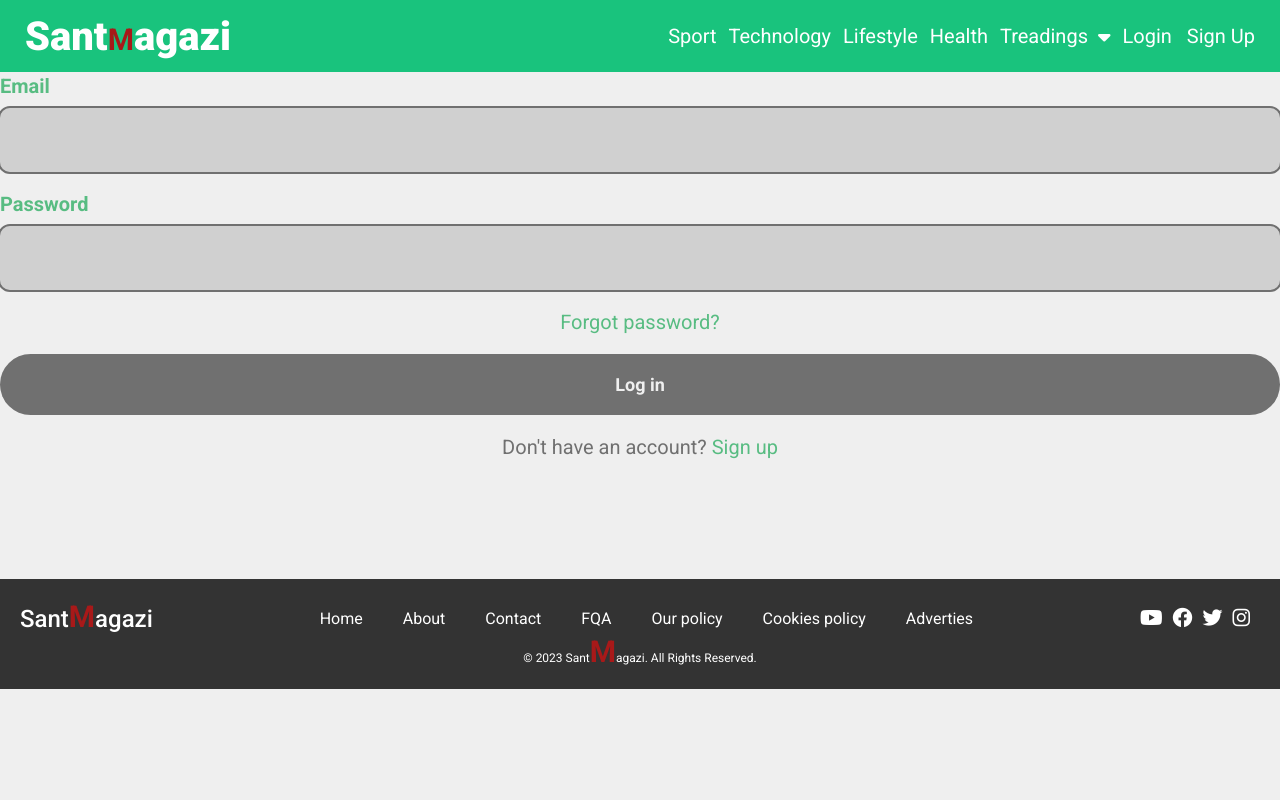
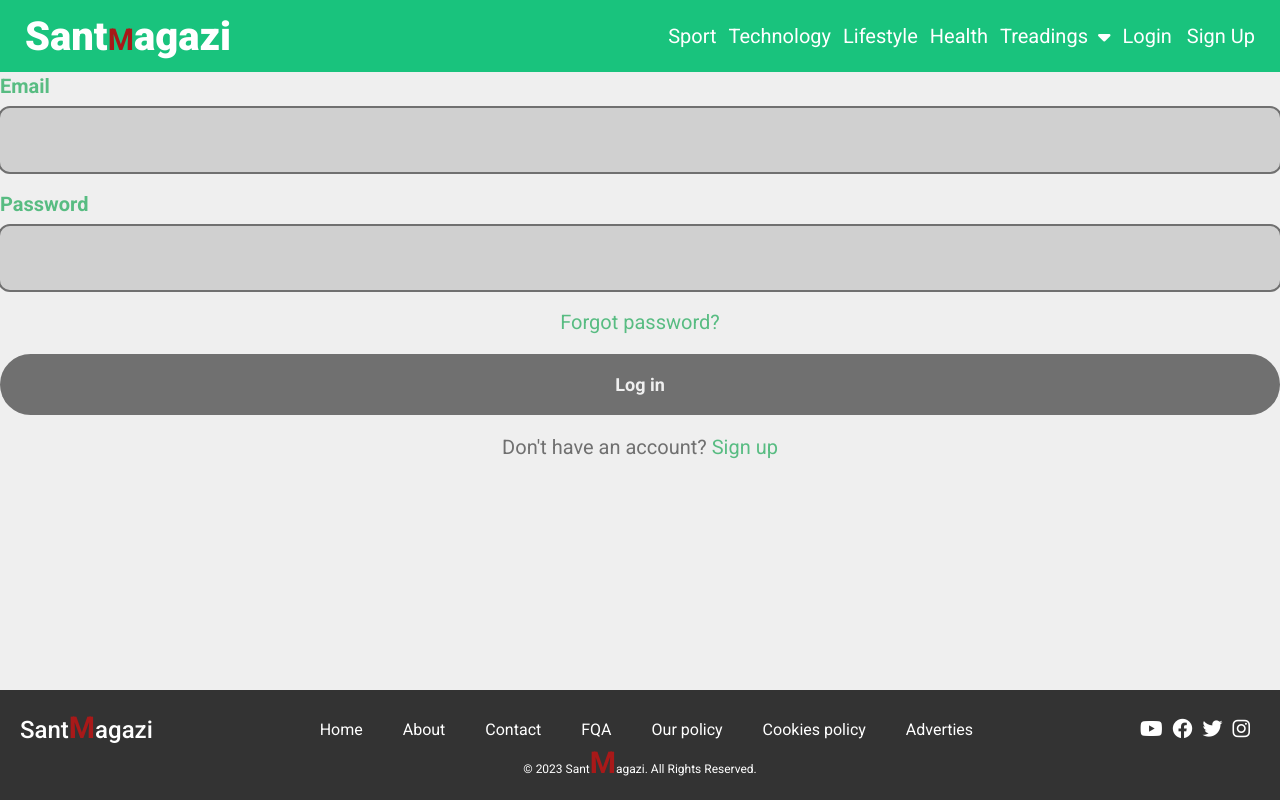
Before and after one commit to eerapheal/sants_magazine_frontend, a React (Create React App) app: page /login in a window 1280 px wide. Built offline with nearby package versions, Linux system fonts and the light colour scheme; no server answers; the HTML template or start-up script is replaced by a standard one.

Commit message:
footer bug fix and set to 0 bottom

```diff
--- a/src/Components/Footer/Footer.css
+++ b/src/Components/Footer/Footer.css
@@ -1,9 +1,13 @@
-/* Mobile Styles (Up to 767px) */
+
 .footer {
+  position: fixed;
+  bottom: 0;
+  left: 0;
+  width: 100%;
   background-color: #333;
   color: #fff;
   padding: 20px 0;
-    text-align: center; /* Center content on mobile */
+  text-align: center;
 }
 
 .footer-content {
@@ -52,7 +56,6 @@
   font-size: 12px;
 }
 
-  /* Media Query for Larger Screens */
 @media (min-width: 768px) {
   .footer-content {
     display: flex;
--- a/src/Components/Footer/Footer.jsx
+++ b/src/Components/Footer/Footer.jsx
@@ -13,10 +13,10 @@ const  Footer  = () => {
             <li><a href="/">Home</a></li>
             <li><a href="/about">About</a></li>
             <li><a href="/contact">Contact</a></li>
-            <li><a href="/">FQA</a></li>
-            <li><a href="/">Our policy</a></li>
-            <li><a href="/">Cookies policy</a></li>
-            <li><a href="/">Adverties</a></li>
+            <li><a href="/fqa">FQA</a></li>
+            <li><a href="/ourpolicy">Our policy</a></li>
+            <li><a href="/cookiespolicy">Cookies policy</a></li>
+            <li><a href="/adverties">Adverties</a></li>
           </ul>
         </div>
         <div className="footer-social">
@@ -24,8 +24,8 @@ const  Footer  = () => {
           <ul>
           <li><a href="https://www.youtube.com/channel/UC4kvJ-oD7LqGyoO4cXoHzZw"><i className="fab fa-youtube"></i></a></li>
             <li><a href="https://www.facebook.com/SantMagazi/"><i className="fab fa-facebook"></i></a></li>
-            <li><a href="#"><i className="fab fa-twitter"></i></a></li>
-            <li><a href="#"><i className="fab fa-instagram"></i></a></li>
+            <li><a href="/titter"><i className="fab fa-twitter"></i></a></li>
+            <li><a href="/ig"><i className="fab fa-instagram"></i></a></li>
           </ul>
         </div>
       </div>
```
Lines whose indentation alone changed are shown as unchanged.
